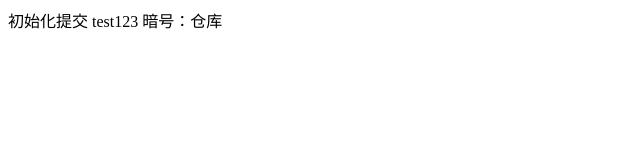
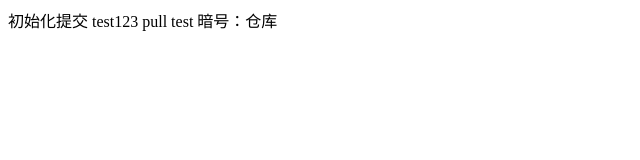
Before and after one commit to tommyteng2019/mygit11, a plain HTML site: page index.html in a window 1280 px wide. Shown: the full height of the page, 0-640 px from the left. Drawn offline with Linux system fonts and the light colour scheme.

Commit message:
github online change
made a chande via github

```diff
--- a/index.html
+++ b/index.html
@@ -7,7 +7,7 @@
 </head>
 <body>
     初始化提交
-    test123
+    test123 pull test
     暗号：仓库
 </body>
 </html>
```
